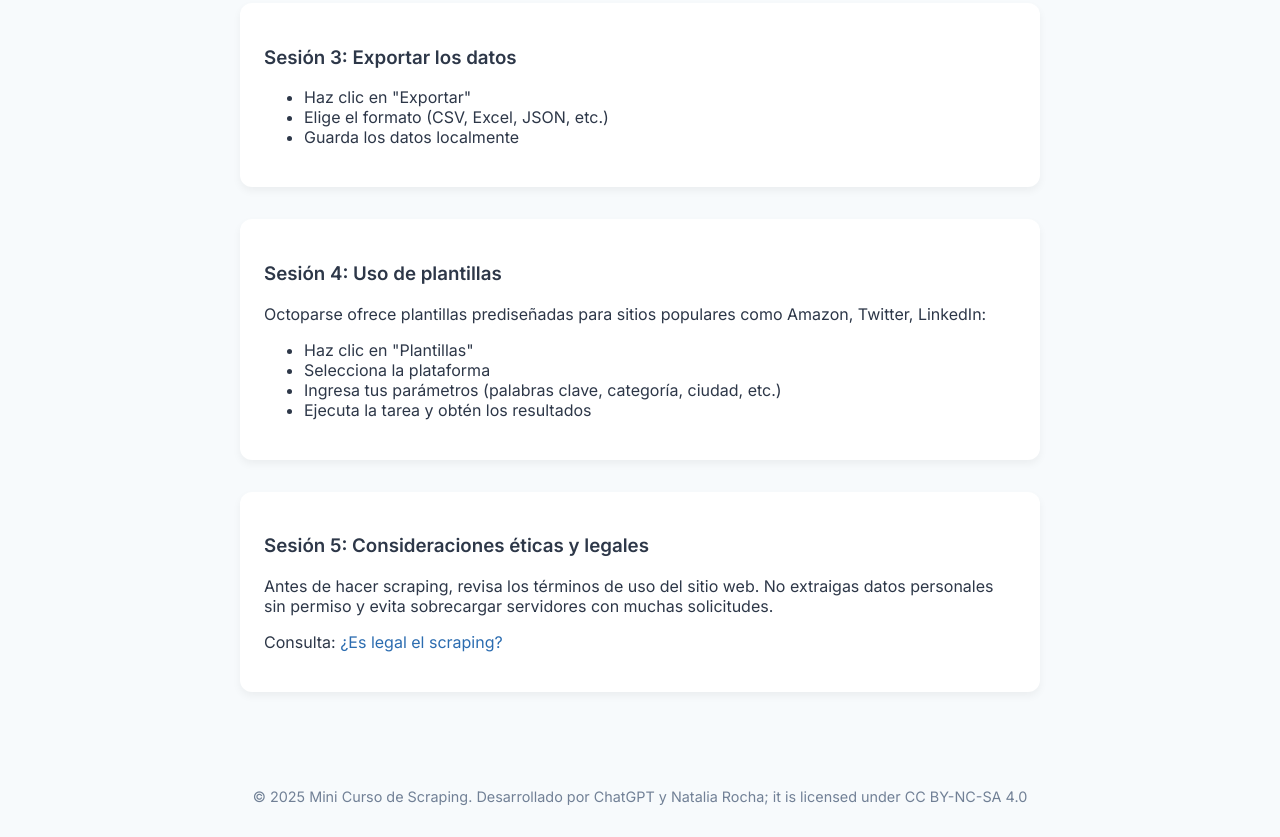
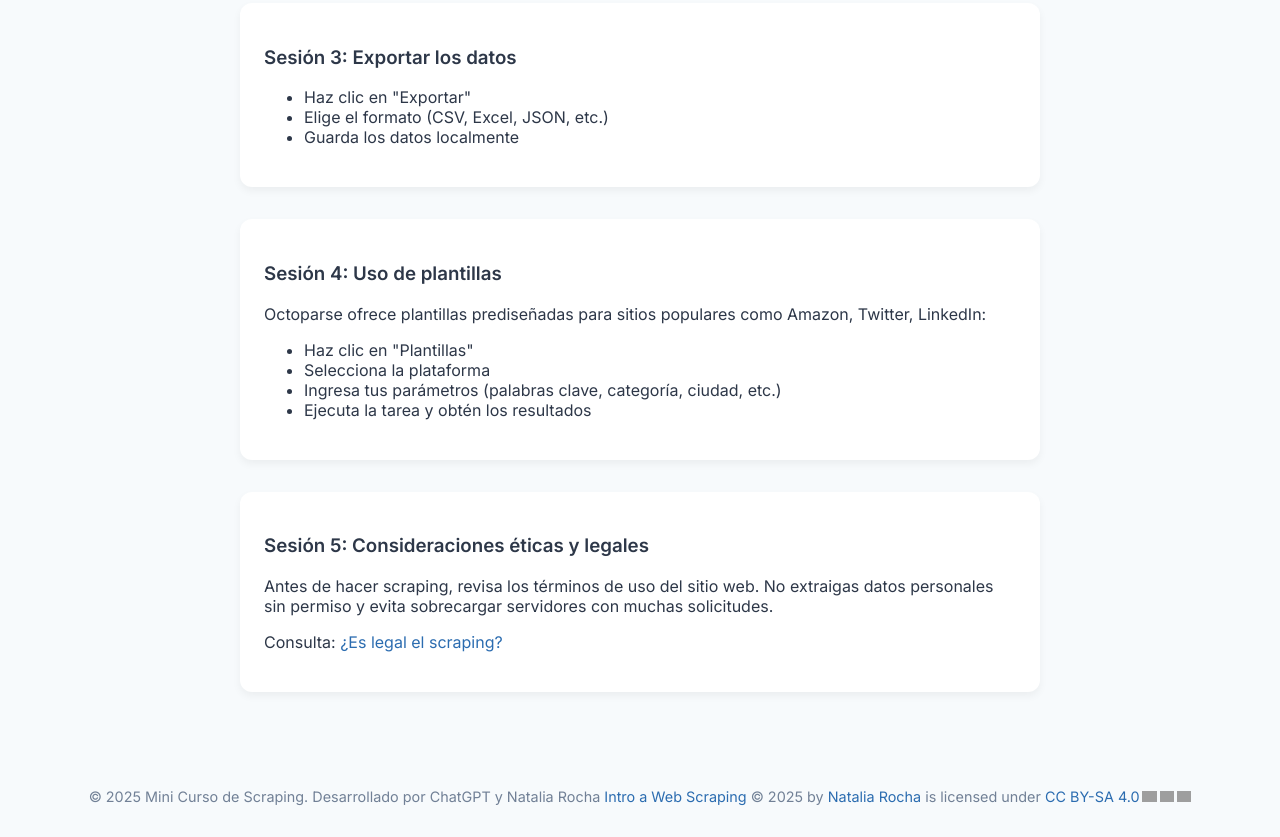
Before and after one commit to nar453/mini-curso-scraping, a plain HTML site: page index.html in a window 1280 px wide. Shown: the part 2576-3413 px from the top of the page. Drawn offline with Linux system fonts and the light colour scheme; grey boxes are pictures that could not be loaded.

Commit message:
Update index.html
CC License

```diff
--- a/index.html
+++ b/index.html
@@ -202,7 +202,8 @@ while True:
     </section>
   </main>
   <footer>
-    &copy; 2025 Mini Curso de Scraping. Desarrollado por ChatGPT y Natalia Rocha; it is licensed under CC BY-NC-SA 4.0
+    &copy; 2025 Mini Curso de Scraping. Desarrollado por ChatGPT y Natalia Rocha
+    <a href="https://nar453.github.io/intro-scraping-hd/">Intro a Web Scraping</a> © 2025 by <a href="https://github.com/nar453">Natalia Rocha</a> is licensed under <a href="https://creativecommons.org/licenses/by-sa/4.0/">CC BY-SA 4.0</a><img src="https://mirrors.creativecommons.org/presskit/icons/cc.svg" style="max-width: 1em;max-height:1em;margin-left: .2em;"><img src="https://mirrors.creativecommons.org/presskit/icons/by.svg" style="max-width: 1em;max-height:1em;margin-left: .2em;"><img src="https://mirrors.creativecommons.org/presskit/icons/sa.svg" style="max-width: 1em;max-height:1em;margin-left: .2em;">
   </footer>
 </body>
 </html>
```
